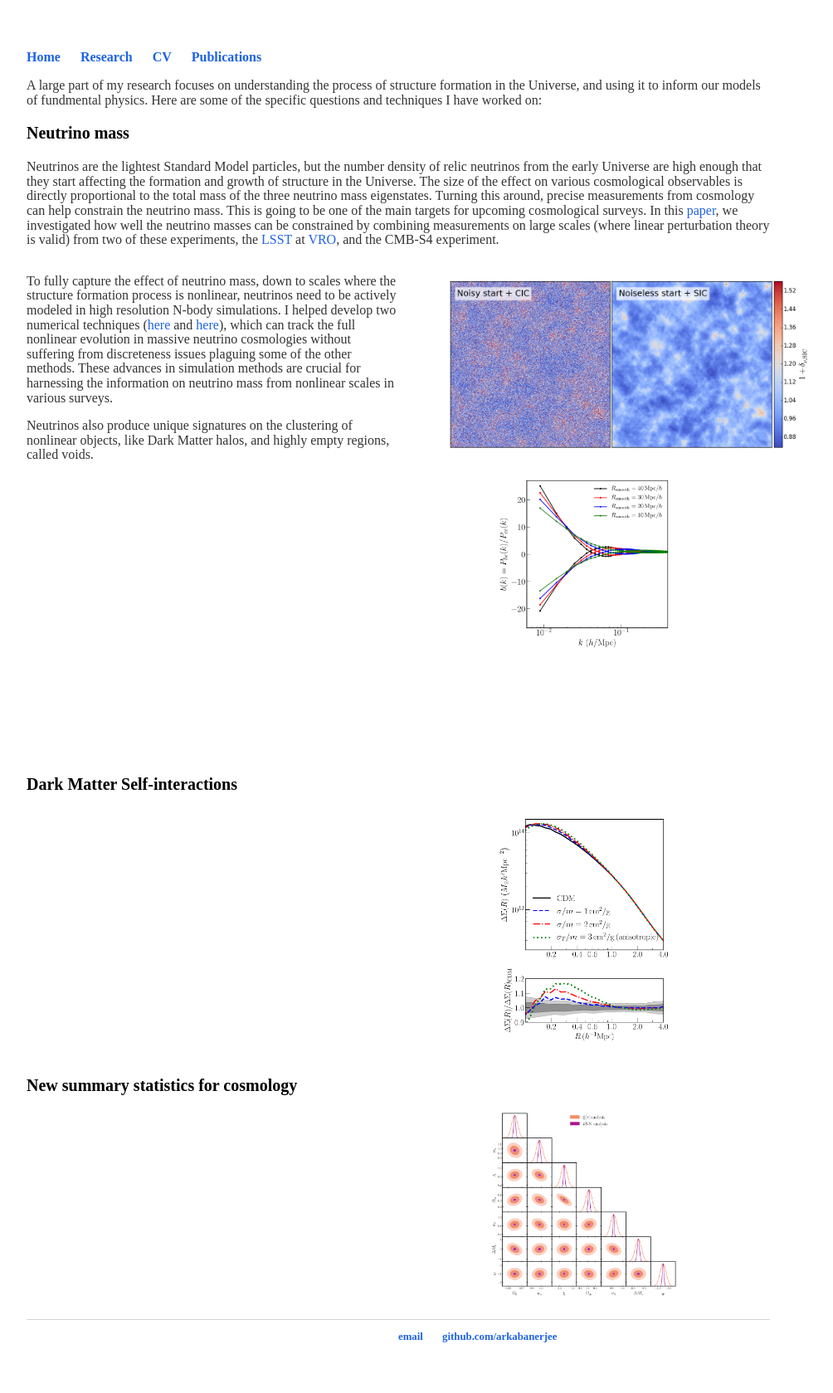
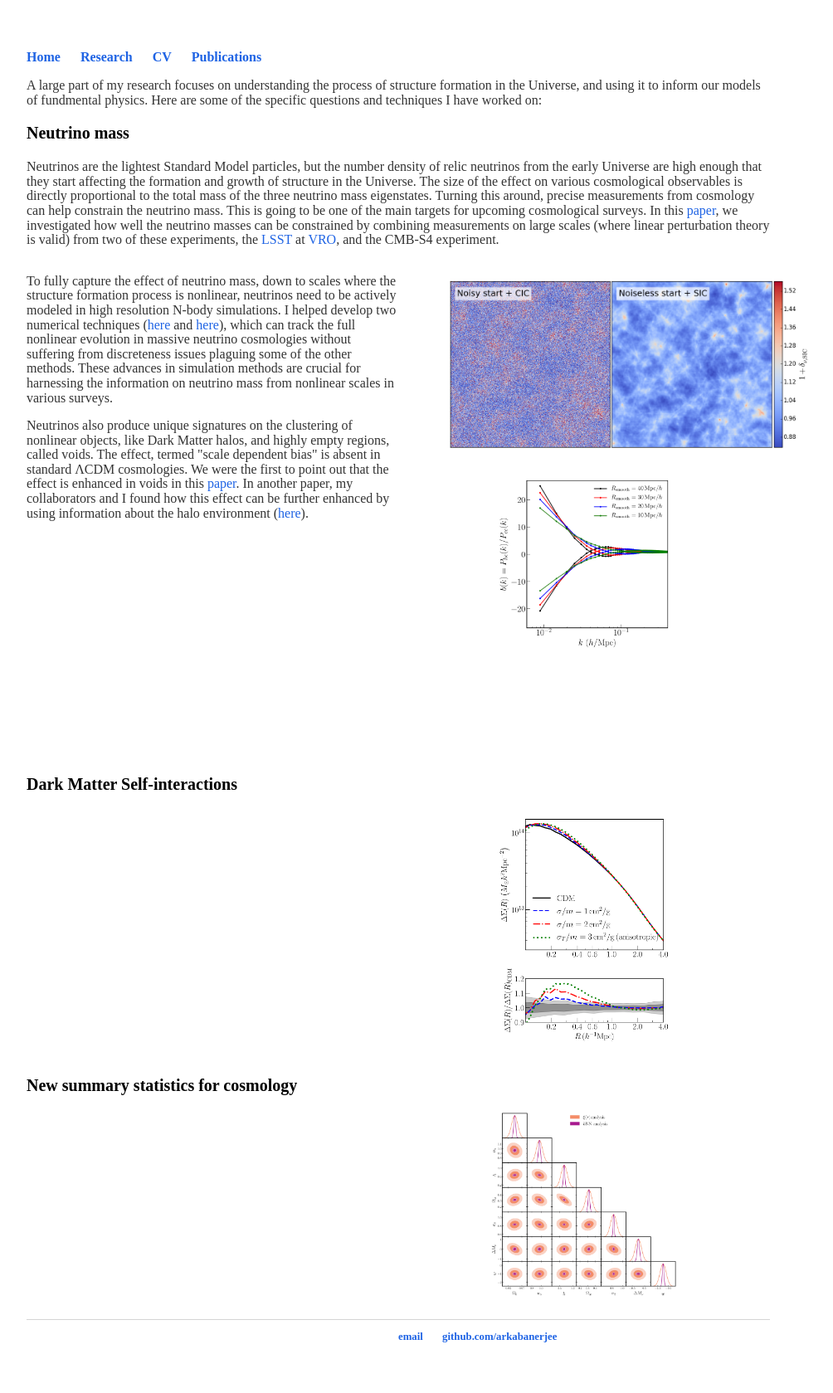
Before and after one commit to arkabanerjee/arkabanerjee.github.io, a Jekyll site: the page built from research/index.html, in a window 1280 px wide. Shown: the whole page at 83% size, without its empty margins (160-1164 px from the left). Built offline with Jekyll 4.4.1, drawn with Linux system fonts in a browser that asks for light colours.

Commit message:
Neutrinos

```diff
--- a/research/index.html
+++ b/research/index.html
@@ -11,7 +11,7 @@ title: Research
     <div style="width: 100%;">
         <div style="width: 50%; height: 600px; float: left;">
              <p>To fully capture the effect of neutrino mass, down to scales where the structure formation process is nonlinear, neutrinos need to be actively modeled in high resolution N-body simulations. I helped develop two numerical techniques (<a href="https://arxiv.org/abs/1606.06167">here</a> and <a href="https://arxiv.org/abs/1801.03906">here</a>), which can track the full nonlinear evolution in massive neutrino cosmologies without suffering from discreteness issues plaguing some of the other methods. These advances in simulation methods are crucial for harnessing the information on neutrino mass from nonlinear scales in various surveys.</p>
-             <p>Neutrinos also produce unique signatures on the clustering of nonlinear objects, like Dark Matter halos, and highly empty regions, called voids.</p>
+             <p>Neutrinos also produce unique signatures on the clustering of nonlinear objects, like Dark Matter halos, and highly empty regions, called voids. The effect, termed "scale dependent bias" is absent in standard ΛCDM cosmologies. We were the first to point out that the effect is enhanced in voids in this <a href="https://arxiv.org/abs/1606.06167">paper</a>. In another paper, my collaborators and I found how this effect can be further enhanced by using information about the halo environment (<a href="https://arxiv.org/abs/1907.06598">here</a>).</p>
         </div>
         <div style="margin-left: 50%; height: 600px;">
             <img src="pic_vs_sic.png" width="500" height="250" >
```
